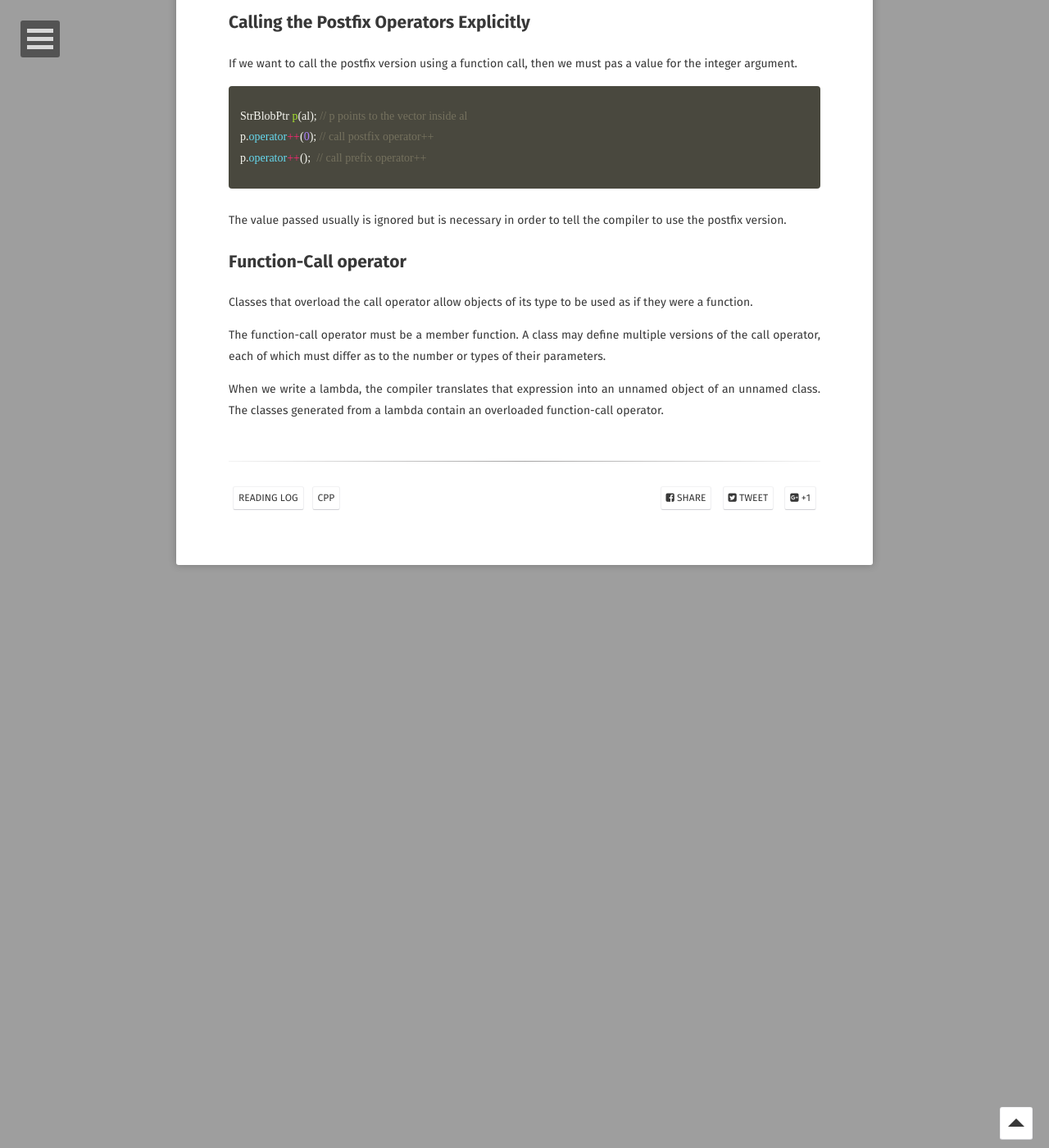
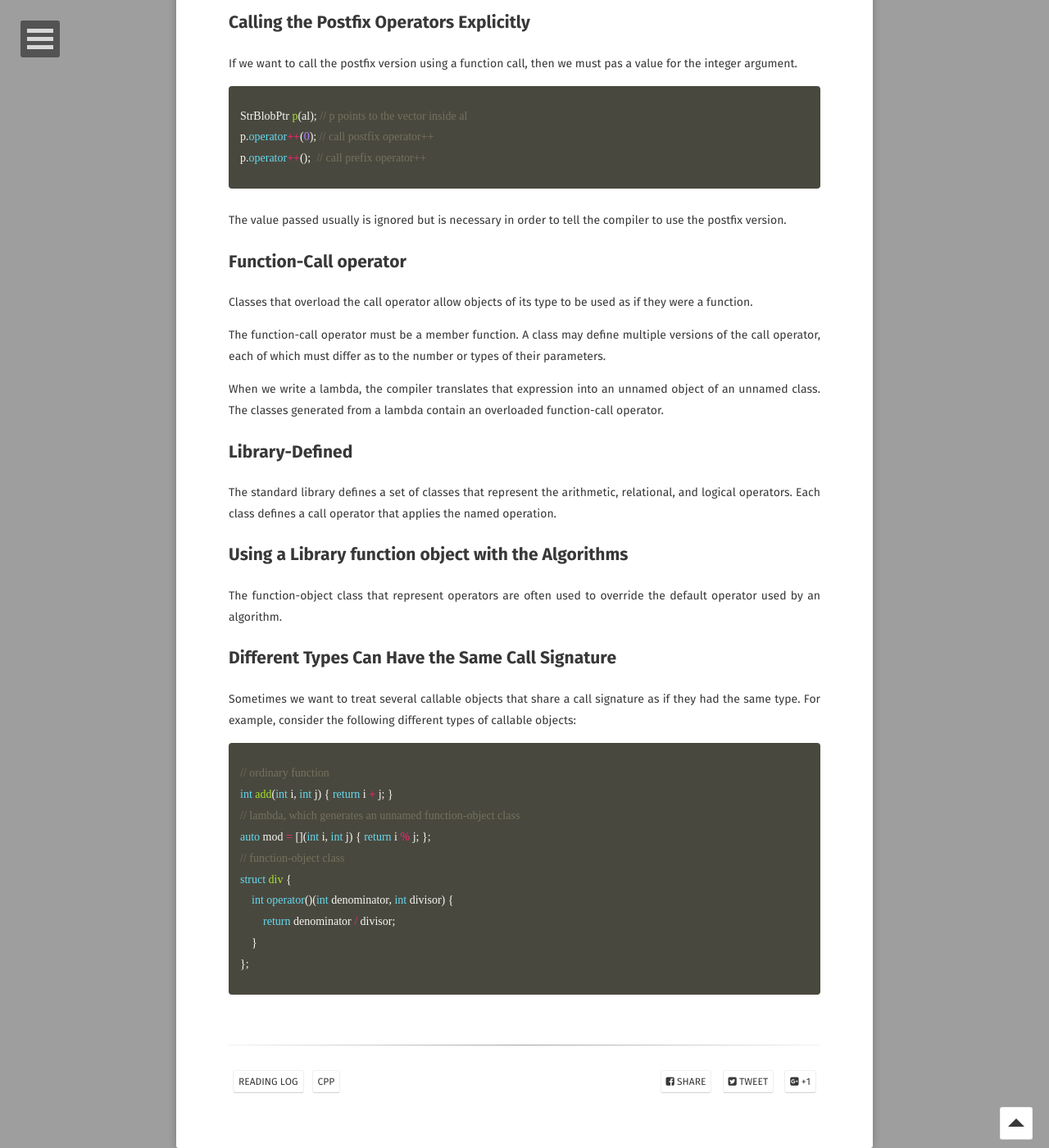
Before and after one commit to Planck35/planck35.github.io, a Jekyll site: the page built from _posts/2020-02-04-overloaded-operations-and-conversions.md, in a window 1280 px wide and 1400 px high, scrolled down 1876 px. Shown: the whole window at 82% size. Built offline with Jekyll 4.4.1, drawn with Linux system fonts in a browser that asks for light colours; some web fonts are replaced; comment, search, counter and statistics services are not loaded; before the commit the page ends 2565 px from its top, so only the background shows below that; some of the changed text lies outside the part shown.

Commit message:
update read log.

```diff
--- a/_posts/2020-02-04-overloaded-operations-and-conversions.md
+++ b/_posts/2020-02-04-overloaded-operations-and-conversions.md
@@ -72,3 +72,26 @@ Classes that overload the call operator allow objects of its type to be used as
 The function-call operator must be a member function. A class may define multiple versions of the call operator, each of which must differ as to the number or types of their parameters.
 
 When we write a lambda, the compiler translates that expression into an unnamed object of an unnamed class. The classes generated from a lambda contain an overloaded function-call operator.
+
+## Library-Defined
+The standard library defines a set of classes that represent the arithmetic, relational, and logical operators.
+Each class defines a call operator that applies the named operation.
+
+## Using a Library function object with the Algorithms
+The function-object class that represent operators are often used to override the default operator used by an algorithm.
+
+## Different Types Can Have the Same Call Signature
+Sometimes we want to treat several callable objects that share a call signature as if they had the same type.
+For example, consider the following different types of callable objects:
+{% highlight cpp %}
+// ordinary function
+int add(int i, int j) { return i + j; }
+// lambda, which generates an unnamed function-object class
+auto mod = [](int i, int j) { return i % j; };
+// function-object class
+struct div {
+    int operator()(int denominator, int divisor) {
+        return denominator / divisor;
+    }
+};
+{% endhighlight %}
```
